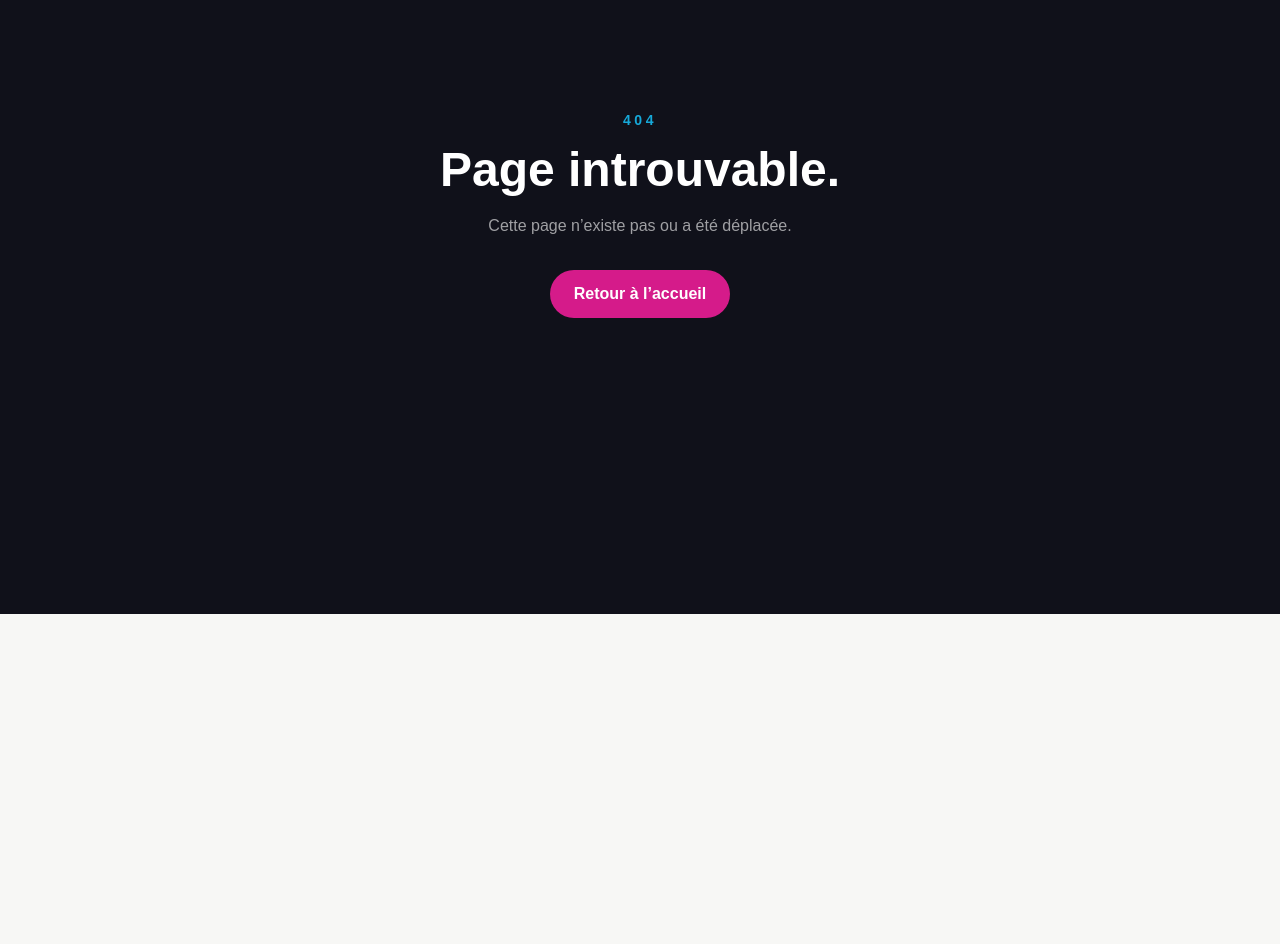
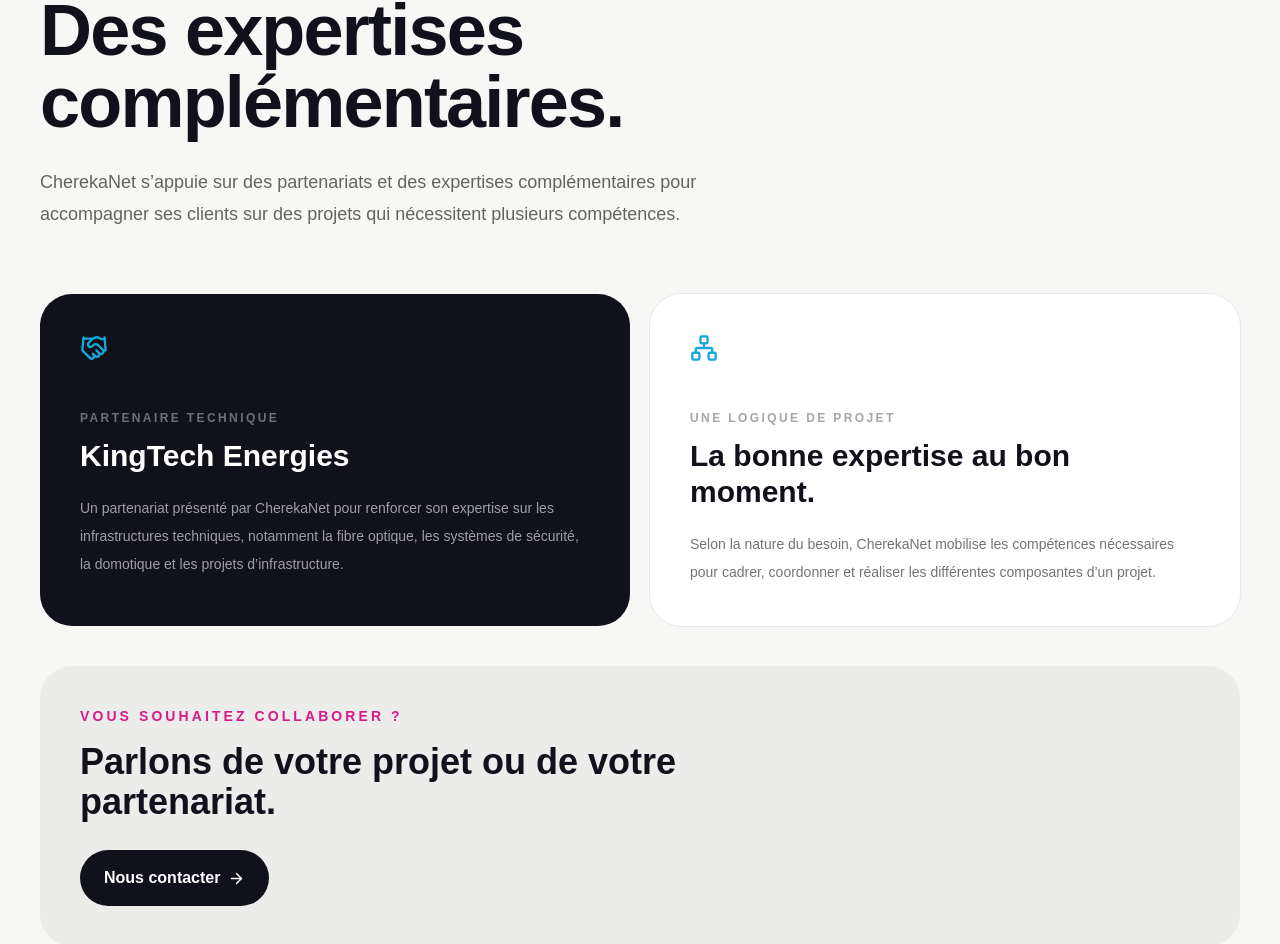
Before and after one commit to stevendolela/cherekanet, a Next.js app: page /partenariats in a window 1280 px wide. Before the commit this address had no page. Shown: the part 186-1130 px from the top of the page. Before the commit the page ends 800 px from the top, so only its background shows below. Built offline with nearby package versions, Linux system fonts and the light colour scheme.

Commit message:
feat: add partnerships page

```diff
--- /dev/null
+++ b/app/partenariats/page.tsx
@@ -0,0 +1,46 @@
+import Link from "next/link";
+import SiteHeader from "../../components/SiteHeader";
+import { ArrowRight, Handshake, Network } from "lucide-react";
+
+export default function PartnershipsPage() {
+  return (
+    <main className="min-h-screen bg-[#f7f7f5]">
+      <SiteHeader />
+      <section className="mx-auto max-w-7xl px-6 pb-20 pt-36 lg:px-10 lg:pb-28">
+        <p className="text-sm font-bold uppercase tracking-[.22em] text-[#d51b8a]">Partenariats</p>
+        <h1 className="mt-4 max-w-4xl text-5xl font-black tracking-tight sm:text-7xl">Des expertises complémentaires.</h1>
+        <p className="mt-7 max-w-2xl text-lg leading-8 text-black/60">
+          CherekaNet s’appuie sur des partenariats et des expertises complémentaires pour accompagner ses clients sur des projets qui nécessitent plusieurs compétences.
+        </p>
+
+        <div className="mt-16 grid gap-5 lg:grid-cols-2">
+          <article className="rounded-[2rem] bg-ink p-8 text-white lg:p-10">
+            <Handshake size={28} className="text-electric" />
+            <p className="mt-12 text-xs font-black uppercase tracking-[.2em] text-white/40">Partenaire technique</p>
+            <h2 className="mt-3 text-3xl font-black">KingTech Energies</h2>
+            <p className="mt-5 max-w-xl text-sm leading-7 text-white/60">
+              Un partenariat présenté par CherekaNet pour renforcer son expertise sur les infrastructures techniques, notamment la fibre optique, les systèmes de sécurité, la domotique et les projets d’infrastructure.
+            </p>
+          </article>
+
+          <article className="rounded-[2rem] bg-white p-8 ring-1 ring-black/5 lg:p-10">
+            <Network size={28} className="text-[#16a8d8]" />
+            <p className="mt-12 text-xs font-black uppercase tracking-[.2em] text-black/35">Une logique de projet</p>
+            <h2 className="mt-3 text-3xl font-black">La bonne expertise au bon moment.</h2>
+            <p className="mt-5 max-w-xl text-sm leading-7 text-black/55">
+              Selon la nature du besoin, CherekaNet mobilise les compétences nécessaires pour cadrer, coordonner et réaliser les différentes composantes d’un projet.
+            </p>
+          </article>
+        </div>
+
+        <div className="mt-10 rounded-[2rem] bg-[#ececea] p-8 sm:p-10">
+          <p className="text-sm font-bold uppercase tracking-[.22em] text-[#d51b8a]">Vous souhaitez collaborer ?</p>
+          <h2 className="mt-4 max-w-2xl text-3xl font-black sm:text-4xl">Parlons de votre projet ou de votre partenariat.</h2>
+          <Link href="/contact" className="mt-7 inline-flex items-center gap-2 rounded-full bg-ink px-6 py-4 font-bold text-white transition hover:scale-[1.02]">
+            Nous contacter <ArrowRight size={17} />
+          </Link>
+        </div>
+      </section>
+    </main>
+  );
+}
```
